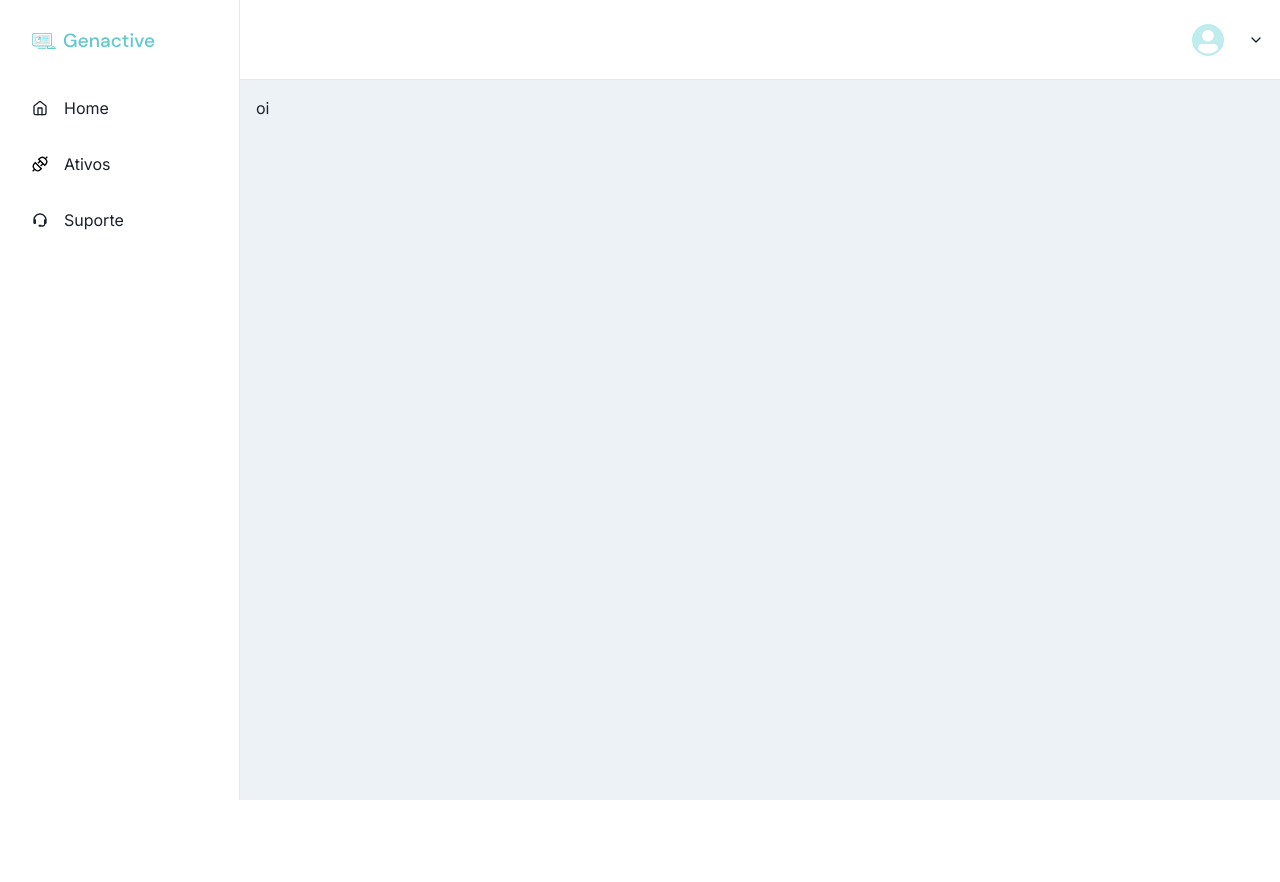
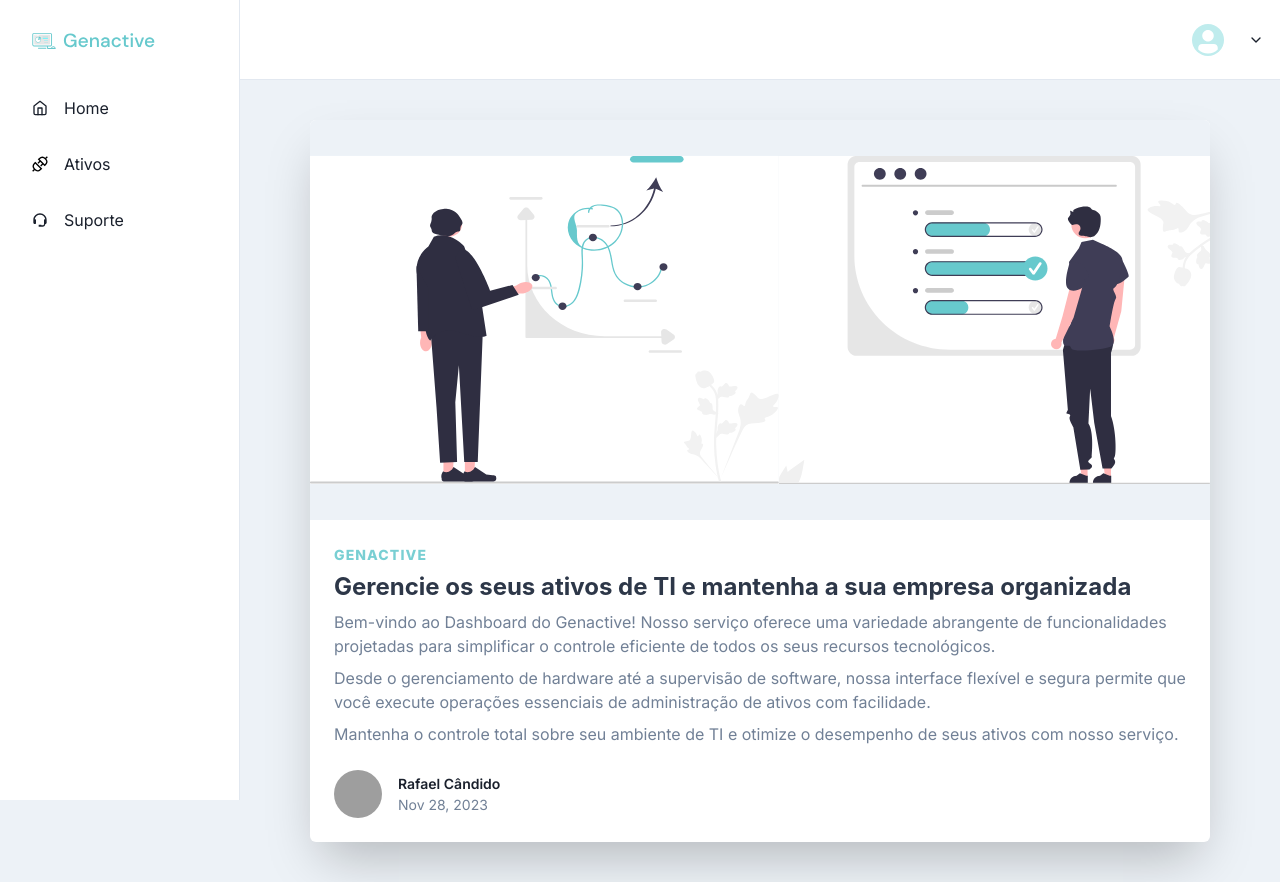
Before and after one commit to rafacandido7/actives-front, a Next.js app: page /dashboard in a window 1280 px wide. Before the commit the page ends 800 px from the top, so only its background shows below. Built offline with nearby package versions, Linux system fonts and the light colour scheme; no server answers; grey boxes are pictures that could not be loaded.

Commit message:
feat: dashboard

```diff
--- a/src/app/dashboard/page.tsx
+++ b/src/app/dashboard/page.tsx
@@ -1,11 +1,12 @@
 import React from 'react'
 
 import { Sidebar } from '@/components/Sidebar'
+import Card from '@/components/dashboard/Card'
 
 export default function Dashboard() {
   return (
     <Sidebar>
-      <h1>oi</h1>
+      <Card></Card>
     </Sidebar>
   )
 }
--- /dev/null
+++ b/src/components/dashboard/Card.tsx
@@ -0,0 +1,82 @@
+'use client'
+
+import Image from 'next/image'
+import {
+  Box,
+  Center,
+  Heading,
+  Text,
+  Stack,
+  Avatar,
+  useColorModeValue,
+} from '@chakra-ui/react'
+
+import DashboardImage from '../../../public/assets/dashboard.svg'
+
+export default function Card() {
+  return (
+    <Center py={6}>
+      <Box
+        maxW={'900px'}
+        w={'full'}
+        bg={useColorModeValue('white', 'gray.900')}
+        boxShadow={'2xl'}
+        rounded={'md'}
+        p={6}
+        overflow={'hidden'}
+      >
+        <Box
+          h={'400px'}
+          bg={'gray.100'}
+          mt={-6}
+          mx={-6}
+          mb={6}
+          pos={'relative'}
+        >
+          <Image src={DashboardImage} fill alt="Example" />
+        </Box>
+        <Stack>
+          <Text
+            color={'primary.300'}
+            textTransform={'uppercase'}
+            fontWeight={800}
+            fontSize={'sm'}
+            letterSpacing={1.1}
+          >
+            Genactive
+          </Text>
+          <Heading
+            color={useColorModeValue('gray.700', 'white')}
+            fontSize={'2xl'}
+            fontFamily={'body'}
+          >
+            Gerencie os seus ativos de TI e mantenha a sua empresa organizada
+          </Heading>
+          <Text color={'gray.500'}>
+            Bem-vindo ao Dashboard do Genactive! Nosso serviço oferece uma
+            variedade abrangente de funcionalidades projetadas para simplificar
+            o controle eficiente de todos os seus recursos tecnológicos.
+          </Text>
+          <Text color={'gray.500'}>
+            Desde o gerenciamento de hardware até a supervisão de software,
+            nossa interface flexível e segura permite que você execute operações
+            essenciais de administração de ativos com facilidade.
+          </Text>
+          <Text color={'gray.500'}>
+            Mantenha o controle total sobre seu ambiente de TI e otimize o
+            desempenho de seus ativos com nosso serviço.
+          </Text>
+        </Stack>
+        <Stack mt={6} direction={'row'} spacing={4} align={'center'}>
+          <Avatar
+            src={'https://avatars.githubusercontent.com/u/98934793?v=4'}
+          />
+          <Stack direction={'column'} spacing={0} fontSize={'sm'}>
+            <Text fontWeight={600}>Rafael Cândido</Text>
+            <Text color={'gray.500'}>Nov 28, 2023</Text>
+          </Stack>
+        </Stack>
+      </Box>
+    </Center>
+  )
+}
```
Also changed, not shown: public/assets/dashboard-last.svg (added), public/assets/dashboard.svg (added).
